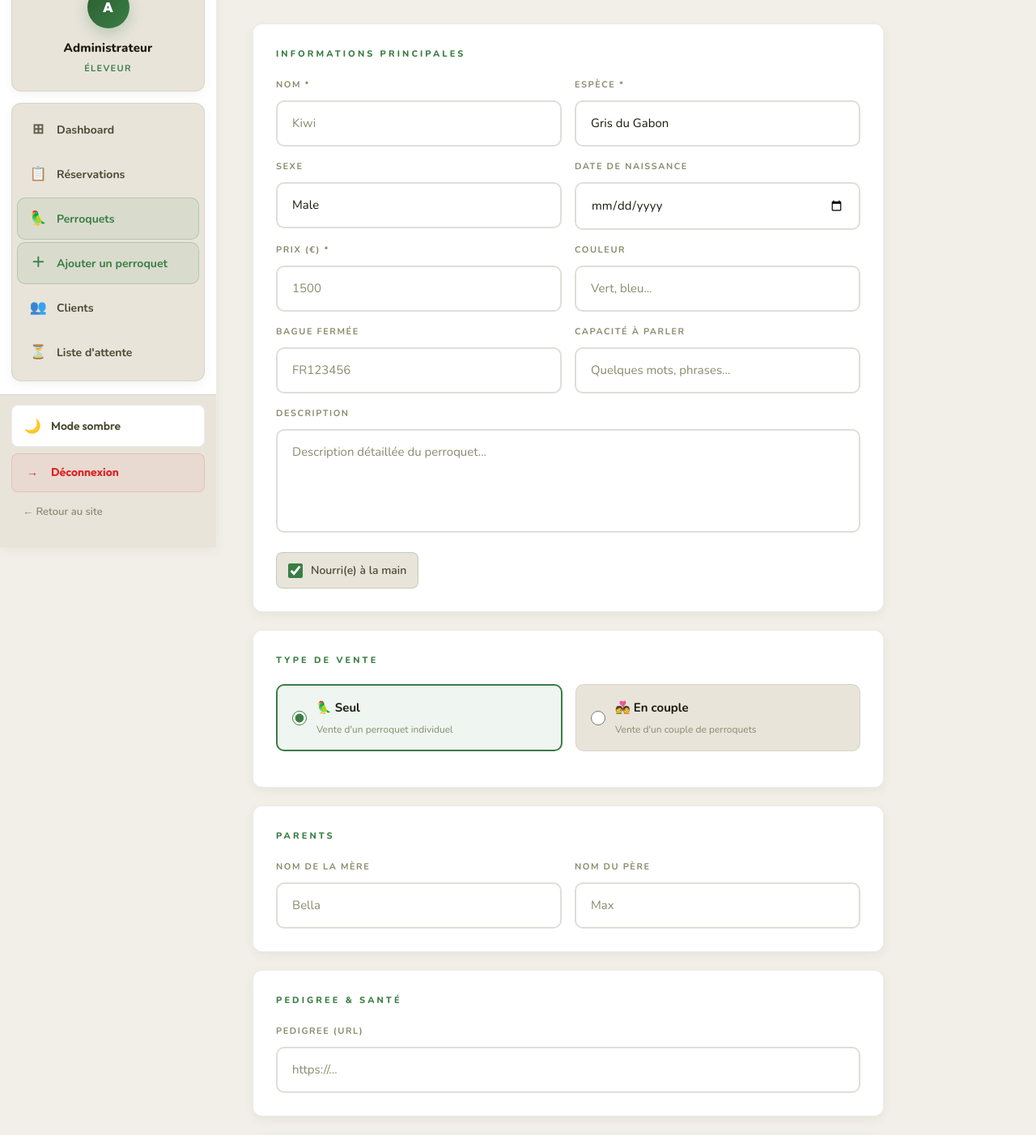
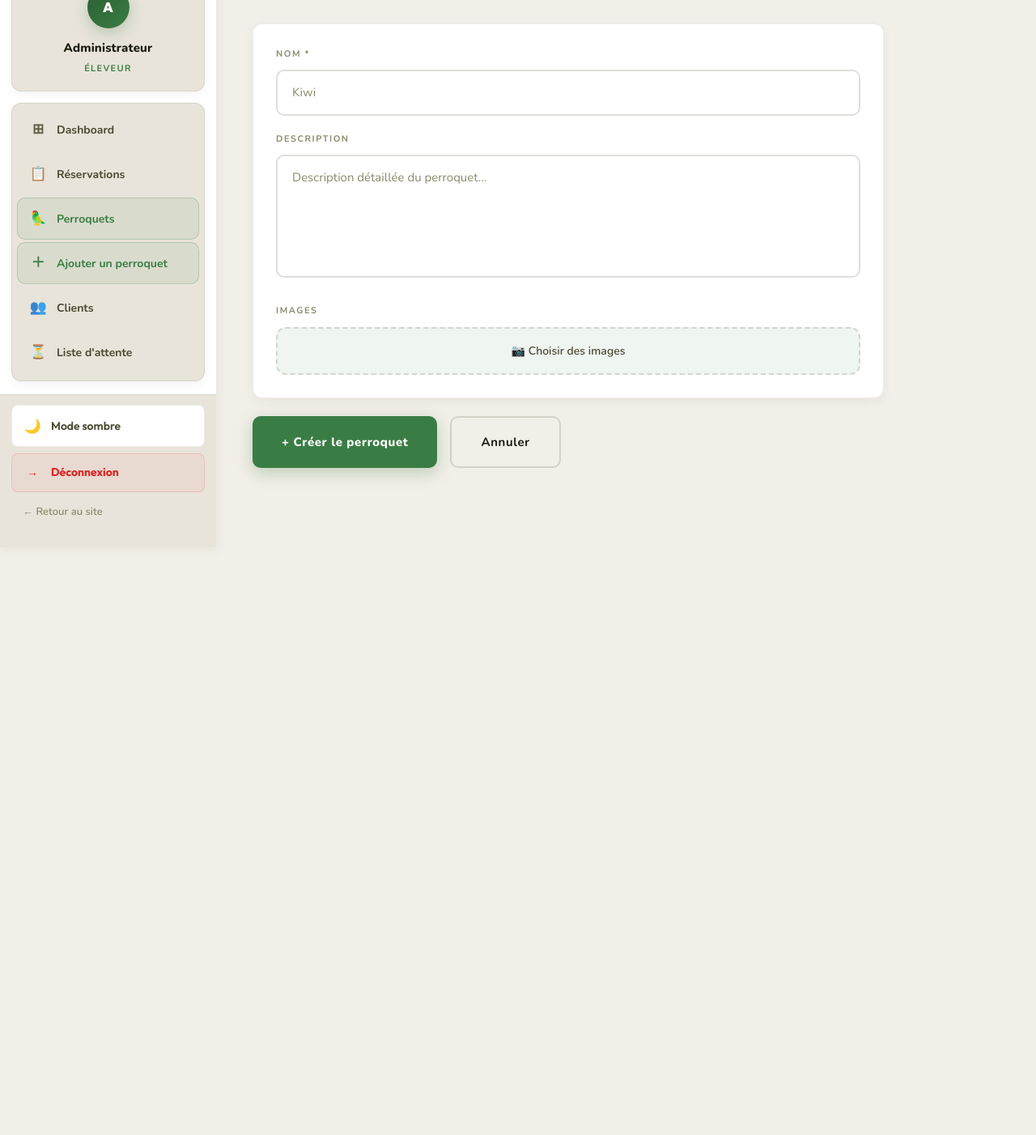
Before and after one commit to autokompetenz/perroquets-belgique, a React (Vite) app: page /admin/parrots/new in a window 1280 px wide. Shown: the part 140-1542 px from the top of the page at 81% size. After the commit the page ends 800 px from the top, so only its background shows below. Built offline with nearby package versions, Linux system fonts and the light colour scheme; sample sign-in values are in the browser's storage; a web font is replaced by a local one.

Commit message:
simplification perroquets: nom, description, images uniquement

```diff
--- a/src/pages/admin/AdminParrotForm.jsx
+++ b/src/pages/admin/AdminParrotForm.jsx
@@ -2,50 +2,15 @@ import { useState, useEffect } from 'react';
 import { useParams, useNavigate } from 'react-router-dom';
 import { adminAPI } from '../../services/api';
 import { useToastStore } from '../../store';
-import { useBreakpoint } from '../../hooks';
-import { SPECIES } from '../../utils/helpers';
 
 const EMPTY = {
-  name:'', species:'Gris du Gabon', sex:'Male', birthDate:'', price:'',
-  description:'', parentMotherName:'', parentFatherName:'', pedigreeDocUrl:'',
-  ringNumber:'', handFed:true, talkingAbility:'', color:'',
-  saleType:'solo', partnerName:'', partnerSex:'Female', partnerBirthDate:'', partnerColor:'', partnerPedigreeDocUrl:'',
-  featured:false, isActive:true,
+  name:'', description:'',
 };
-
-function Section({ title, children }) {
-  return (
-    <div style={{ background:'var(--bg-card)', border:'1px solid var(--border)', borderRadius:12, padding:28, marginBottom:22, boxShadow:'var(--shadow-sm)' }}>
-      <p style={{ fontSize:11, fontWeight:800, letterSpacing:'0.28em', textTransform:'uppercase', color:'var(--primary)', marginBottom:20 }}>{title}</p>
-      {children}
-    </div>
-  );
-}
-
-function Field({ label, field, type='text', placeholder, opts, rows, value, onChange }) {
-  return (
-    <div>
-      <label style={{ display:'block', fontSize:11, fontWeight:700, letterSpacing:'0.14em', textTransform:'uppercase', color:'var(--text-3)', marginBottom:10 }}>{label}</label>
-      {opts ? (
-        <select name={field} value={value} onChange={onChange} className="input-luxury" style={{ fontSize:15, borderRadius:10, padding:'14px 18px' }}>
-          {opts.map(o => <option key={o} value={o}>{o}</option>)}
-        </select>
-      ) : rows ? (
-        <textarea name={field} value={value} onChange={onChange} rows={rows} placeholder={placeholder}
-          className="input-luxury" style={{ resize:'none', fontSize:15, borderRadius:10, padding:'14px 18px', lineHeight:1.6 }} />
-      ) : (
-        <input name={field} type={type} value={value} onChange={onChange} placeholder={placeholder}
-          className="input-luxury" style={{ fontSize:15, borderRadius:10, padding:'14px 18px' }} />
-      )}
-    </div>
-  );
-}
 
 export default function AdminParrotForm() {
   const { id } = useParams();
   const navigate = useNavigate();
   const { addToast } = useToastStore();
-  const { isMobile } = useBreakpoint();
   const isEdit = !!id && id !== 'new';
   const [form, setForm] = useState(EMPTY);
   const [saving, setSaving] = useState(false);
@@ -59,9 +24,7 @@ export default function AdminParrotForm() {
     if (isEdit) {
       adminAPI.getParrotById(id).then(r => {
         const c = r.data.parrot;
-        const birthDate = c.birthDate ? new Date(c.birthDate).toISOString().split('T')[0] : '';
-        const partnerBirthDate = c.partnerBirthDate ? new Date(c.partnerBirthDate).toISOString().split('T')[0] : '';
-        setForm({ ...EMPTY, ...c, price: String(c.price || ''), birthDate, partnerBirthDate });
+        setForm({ name: c.name || '', description: c.description || '' });
         const existing = [];
         ['imageUrl', 'imageUrl2', 'imageUrl3', 'imageUrl4', 'imageUrl5'].forEach((field, idx) => {
           if (c[field]) existing.push({ url: c[field], id: `existing-${idx + 1}`, isExisting: true, field });
@@ -72,8 +35,8 @@ export default function AdminParrotForm() {
   }, [id, isEdit]);
 
   const set = (field) => (e) => {
-    const { type, value, checked } = e.target;
-    setForm(prev => ({ ...prev, [field]: type === 'checkbox' ? checked : type === 'number' ? (value === '' ? '' : Number(value)) : value }));
+    const { value } = e.target;
+    setForm(prev => ({ ...prev, [field]: value }));
   };
 
   const handleImageChange = (e) => {
@@ -125,70 +88,22 @@ export default function AdminParrotForm() {
       </div>
 
       <form onSubmit={handleSubmit} style={{ maxWidth: 780 }}>
-        <Section title="Informations principales">
-          <div style={{ display:'grid', gridTemplateColumns: isMobile ? '1fr' : '1fr 1fr', gap:16, marginBottom:16 }}>
-            <Field label="Nom *" field="name" placeholder="Kiwi" value={form.name} onChange={set("name")} />
-            <Field label="Espèce *" field="species" opts={SPECIES} value={form.species} onChange={set("species")} />
-            <Field label="Sexe" field="sex" opts={['Male','Female']} value={form.sex} onChange={set("sex")} />
-            <Field label="Date de naissance" field="birthDate" type="date" value={form.birthDate} onChange={set("birthDate")} />
-            <Field label="Prix (€) *" field="price" type="number" placeholder="1500" value={form.price} onChange={set("price")} />
-            <Field label="Couleur" field="color" placeholder="Vert, bleu..." value={form.color} onChange={set("color")} />
-            <Field label="Bague fermée" field="ringNumber" placeholder="FR123456" value={form.ringNumber} onChange={set("ringNumber")} />
-            <Field label="Capacité à parler" field="talkingAbility" placeholder="Quelques mots, phrases..." value={form.talkingAbility} onChange={set("talkingAbility")} />
+        <div style={{ background:'var(--bg-card)', border:'1px solid var(--border)', borderRadius:12, padding:28, marginBottom:22, boxShadow:'var(--shadow-sm)' }}>
+          <div style={{ display:'grid', gap:20, marginBottom:24 }}>
+            <div>
+              <label style={{ display:'block', fontSize:11, fontWeight:700, letterSpacing:'0.14em', textTransform:'uppercase', color:'var(--text-3)', marginBottom:10 }}>Nom *</label>
+              <input name="name" value={form.name} onChange={set("name")} placeholder="Kiwi"
+                className="input-luxury" style={{ fontSize:15, borderRadius:10, padding:'14px 18px', width:'100%' }} />
             </div>
-          <Field label="Description" field="description" rows={4} placeholder="Description détaillée du perroquet..." value={form.description} onChange={set("description")} />
+            <div>
+              <label style={{ display:'block', fontSize:11, fontWeight:700, letterSpacing:'0.14em', textTransform:'uppercase', color:'var(--text-3)', marginBottom:10 }}>Description</label>
+              <textarea name="description" value={form.description} onChange={set("description")} rows={5} placeholder="Description détaillée du perroquet..."
+                className="input-luxury" style={{ resize:'none', fontSize:15, borderRadius:10, padding:'14px 18px', lineHeight:1.6, width:'100%' }} />
+            </div>
+          </div>
 
-          <div style={{ marginTop:16, display:'flex', gap:20, flexWrap:'wrap' }}>
-            <label style={{ display:'flex', alignItems:'center', gap:10, cursor:'pointer', padding:'10px 14px', borderRadius:8, background:'var(--bg-card2)', border: form.handFed ? '1px solid var(--primary-border)' : '1px solid var(--border)' }}>
-              <input type="checkbox" checked={form.handFed} onChange={set("handFed")} style={{ accentColor:'#3A7D44', width:18, height:18 }} />
-              <span style={{ fontSize:14, color:'var(--text-2)', fontWeight:600 }}>Nourri(e) à la main</span>
-            </label>
-          </div>
-        </Section>
-
-        <Section title="Type de vente">
-          <div style={{ display:'flex', gap:16, marginBottom:16 }}>
-            <label style={{ flex:1, display:'flex', alignItems:'center', gap:12, cursor:'pointer', padding:'14px 18px', borderRadius:10, background: form.saleType === 'solo' ? 'var(--primary-bg)' : 'var(--bg-card2)', border: form.saleType === 'solo' ? '2px solid var(--primary)' : '1px solid var(--border)' }}>
-              <input type="radio" name="saleType" value="solo" checked={form.saleType === 'solo'} onChange={set("saleType")} style={{ accentColor:'#3A7D44', width:18, height:18 }} />
           <div>
-                <span style={{ fontSize:15, fontWeight:700, color:'var(--text)' }}>🦜 Seul</span>
-                <p style={{ fontSize:12, color:'var(--text-3)', marginTop:4 }}>Vente d'un perroquet individuel</p>
-              </div>
-            </label>
-            <label style={{ flex:1, display:'flex', alignItems:'center', gap:12, cursor:'pointer', padding:'14px 18px', borderRadius:10, background: form.saleType === 'couple' ? 'var(--primary-bg)' : 'var(--bg-card2)', border: form.saleType === 'couple' ? '2px solid var(--primary)' : '1px solid var(--border)' }}>
-              <input type="radio" name="saleType" value="couple" checked={form.saleType === 'couple'} onChange={set("saleType")} style={{ accentColor:'#3A7D44', width:18, height:18 }} />
-              <div>
-                <span style={{ fontSize:15, fontWeight:700, color:'var(--text)' }}>💑 En couple</span>
-                <p style={{ fontSize:12, color:'var(--text-3)', marginTop:4 }}>Vente d'un couple de perroquets</p>
-              </div>
-            </label>
-          </div>
-        </Section>
-
-        {form.saleType === 'couple' && (
-          <Section title="Informations du partenaire">
-            <div style={{ display:'grid', gridTemplateColumns: isMobile ? '1fr' : '1fr 1fr', gap:16 }}>
-              <Field label="Nom du partenaire *" field="partnerName" placeholder="Luna" value={form.partnerName} onChange={set("partnerName")} />
-              <Field label="Sexe" field="partnerSex" opts={['Male','Female']} value={form.partnerSex} onChange={set("partnerSex")} />
-              <Field label="Date de naissance" field="partnerBirthDate" type="date" value={form.partnerBirthDate} onChange={set("partnerBirthDate")} />
-              <Field label="Couleur" field="partnerColor" placeholder="Vert, bleu..." value={form.partnerColor} onChange={set("partnerColor")} />
-              <Field label="Pedigree" field="partnerPedigreeDocUrl" placeholder="URL du pedigree" value={form.partnerPedigreeDocUrl} onChange={set("partnerPedigreeDocUrl")} />
-            </div>
-          </Section>
-        )}
-
-        <Section title="Parents">
-          <div style={{ display:'grid', gridTemplateColumns:'1fr 1fr', gap:16 }}>
-            <Field label="Nom de la mère" field="parentMotherName" placeholder="Bella" value={form.parentMotherName} onChange={set("parentMotherName")} />
-            <Field label="Nom du père" field="parentFatherName" placeholder="Max" value={form.parentFatherName} onChange={set("parentFatherName")} />
-          </div>
-        </Section>
-
-        <Section title="Pedigree & Santé">
-          <Field label="Pedigree (URL)" field="pedigreeDocUrl" placeholder="https://..." value={form.pedigreeDocUrl} onChange={set("pedigreeDocUrl")} />
-        </Section>
-
-        <Section title="Images">
+            <label style={{ display:'block', fontSize:11, fontWeight:700, letterSpacing:'0.14em', textTransform:'uppercase', color:'var(--text-3)', marginBottom:10 }}>Images</label>
             <input type="file" accept="image/*" multiple onChange={handleImageChange} style={{ display:'none' }} id="images-input" />
             <label htmlFor="images-input"
               style={{ display:'flex', alignItems:'center', justifyContent:'center', gap:12, padding:'16px 20px', background:'var(--primary-bg)', border:'2px dashed var(--border-2)', borderRadius:12, cursor:'pointer', fontSize:14, color:'var(--text-2)', fontWeight:600, transition:'all 0.25s' }}
@@ -196,17 +111,17 @@ export default function AdminParrotForm() {
               onMouseOut={e => { e.currentTarget.style.borderColor='var(--border-2)'; e.currentTarget.style.background='var(--primary-bg)'; e.currentTarget.style.color='var(--text-2)'; }}>
               📷 {previews.length + existingImages.length > 0 ? `${previews.length + existingImages.length} / 5 images` : 'Choisir des images'}
             </label>
-        </Section>
+          </div>
 
           {(previews.length > 0 || existingImages.length > 0) && (
-          <div style={{ marginBottom:24 }}>
+            <div style={{ marginTop:16 }}>
               <p style={{ fontSize:11, fontWeight:700, letterSpacing:'0.16em', textTransform:'uppercase', color:'var(--text-3)', marginBottom:12 }}>Aperçu ({previews.length + existingImages.length})</p>
               <div style={{ display:'grid', gridTemplateColumns:'repeat(5,1fr)', gap:8 }}>
                 {[...existingImages, ...previews].map((img, index) => (
                   <div key={img.id} style={{ position:'relative', borderRadius:12, overflow:'hidden', aspectRatio:'4/3' }}>
                     <img src={img.url} alt={`Aperçu ${index + 1}`} style={{ width:'100%', height:'100%', objectFit:'cover', border:'1px solid var(--border)' }} />
                     <button type="button" onClick={() => removeImage(img.id)}
-                    style={{ position:'absolute', top:4, right:4, background:'rgba(0,0,0,0.8)', color:'#fff', border:'none', borderRadius:'50%', width: isMobile ? 32 : 24, height: isMobile ? 32 : 24, cursor:'pointer', display:'flex', alignItems:'center', justifyContent:'center', fontSize: isMobile ? 12 : 10 }}>
+                      style={{ position:'absolute', top:4, right:4, background:'rgba(0,0,0,0.8)', color:'#fff', border:'none', borderRadius:'50%', width:24, height:24, cursor:'pointer', display:'flex', alignItems:'center', justifyContent:'center', fontSize:10 }}>
                       ✕
                     </button>
                     {index === 0 && <span style={{ position:'absolute', bottom:4, left:4, fontSize:9, fontWeight:800, background:'var(--primary)', color:'#fff', padding:'2px 6px', borderRadius:3 }}>Principale</span>}
@@ -215,17 +130,7 @@ export default function AdminParrotForm() {
               </div>
             </div>
           )}
-
-        <Section title="Options">
-          <div style={{ display:'flex', gap:28, flexWrap:'wrap' }}>
-            {[['featured','Perroquet mis en avant (★ Nouveau)'],['isActive','Actif (visible en catalogue)']].map(([f,l]) => (
-              <label key={f} style={{ display:'flex', alignItems:'center', gap:12, cursor:'pointer', padding:'12px 16px', borderRadius:10, background:'var(--bg-card2)', border:'1px solid var(--border)' }}>
-                <input type="checkbox" checked={Boolean(form[f])} onChange={set(f)} style={{ accentColor:'#3A7D44', width:20, height:20 }} />
-                <span style={{ fontSize:14, color:'var(--text-2)', fontWeight:600 }}>{l}</span>
-              </label>
-            ))}
         </div>
-        </Section>
 
         <div style={{ display:'flex', gap:16, marginTop:8 }}>
           <button type="submit" disabled={saving} className="btn-primary" style={{ fontSize:15, padding:'18px 36px', borderRadius:10 }}>
--- a/src/pages/admin/AdminParrots.jsx
+++ b/src/pages/admin/AdminParrots.jsx
@@ -2,7 +2,6 @@ import { useState, useEffect } from 'react';
 import { Link, useLocation, useNavigate } from 'react-router-dom';
 import { adminAPI } from '../../services/api';
 import { useToastStore } from '../../store';
-import { formatEuro } from '../../utils/helpers';
 import { Loader } from '../../components/UI';
 
 export default function AdminParrots() {
@@ -85,7 +84,7 @@ export default function AdminParrots() {
             <table style={{ width: '100%', borderCollapse: 'collapse', fontSize: 14 }}>
               <thead>
                 <tr style={{ borderBottom: '1px solid var(--border)' }}>
-                  {['Photo', 'Nom', 'Espèce', 'Prix', 'Statut', 'Actif', 'Actions'].map(h => (
+                  {['Photo', 'Nom', 'Actions'].map(h => (
                     <th key={h} style={{ textAlign: 'left', fontSize: 11, fontWeight: 800, letterSpacing: '0.16em', textTransform: 'uppercase', color: 'var(--text-3)', padding: '14px 20px', background: 'var(--bg-card2)' }}>{h}</th>
                   ))}
                 </tr>
@@ -103,25 +102,7 @@ export default function AdminParrots() {
                       )}
                     </td>
                     <td style={{ padding: '14px 20px' }}>
-                      <div style={{ display: 'flex', alignItems: 'center', gap: 10, flexWrap: 'wrap' }}>
-                        <p style={{ fontWeight: 800, color: 'var(--text)', fontSize: 16 }}>{parrot.name}{parrot.saleType === 'couple' && parrot.partnerName ? ` & ${parrot.partnerName}` : ''}</p>
-                        {parrot.featured && (
-                          <span style={{ fontSize: 10, fontWeight: 800, background: 'var(--primary-bg)', color: 'var(--primary)', border: '1px solid var(--primary-border)', padding: '3px 10px', borderRadius: 6, letterSpacing: '0.1em' }}>★ NOUVEAU</span>
-                        )}
-                      </div>
-                    </td>
-                    <td style={{ padding: '14px 20px', color: 'var(--text-2)', fontSize: 14, fontWeight: 600 }}>{parrot.species}</td>
-                    <td style={{ padding: '14px 20px', fontWeight: 800, color: 'var(--primary)', fontSize: 17, letterSpacing: '-0.01em' }}>{formatEuro(parrot.price)}</td>
-                    <td style={{ padding: '14px 20px' }}>
-                      <span style={{ fontSize: 11, fontWeight: 800, padding: '6px 12px', borderRadius: 12, letterSpacing: '0.04em',
-                        background: parrot.status === 'available' ? 'rgba(34,197,94,0.12)' : parrot.status === 'reserved' ? 'rgba(250,204,21,0.12)' : 'rgba(239,68,68,0.1)',
-                        color: parrot.status === 'available' ? '#22C55E' : parrot.status === 'reserved' ? '#EAB308' : '#EF4444',
-                        border: `1px solid ${parrot.status === 'available' ? 'rgba(34,197,94,0.28)' : parrot.status === 'reserved' ? 'rgba(250,204,21,0.28)' : 'rgba(239,68,68,0.25)'}` }}>{parrot.status}</span>
-                    </td>
-                    <td style={{ padding: '14px 20px' }}>
-                      <span style={{ fontSize: 11, fontWeight: 800, padding: '6px 12px', borderRadius: 12, letterSpacing: '0.04em', background: parrot.isActive ? 'rgba(34,197,94,0.12)' : 'rgba(239,68,68,0.1)', color: parrot.isActive ? '#22C55E' : '#EF4444', border: `1px solid ${parrot.isActive ? 'rgba(34,197,94,0.28)' : 'rgba(239,68,68,0.25)'}` }}>
-                        {parrot.isActive ? 'Actif' : 'Inactif'}
-                      </span>
+                      <p style={{ fontWeight: 800, color: 'var(--text)', fontSize: 16 }}>{parrot.name}</p>
                     </td>
                     <td style={{ padding: '14px 20px' }}>
                       <div style={{ display: 'flex', gap: 14, alignItems: 'center', flexWrap: 'wrap' }}>
```
Also changed, not shown: 2 other files (tests, documents, lock files or other folders). Lines whose indentation alone changed are shown as unchanged.
